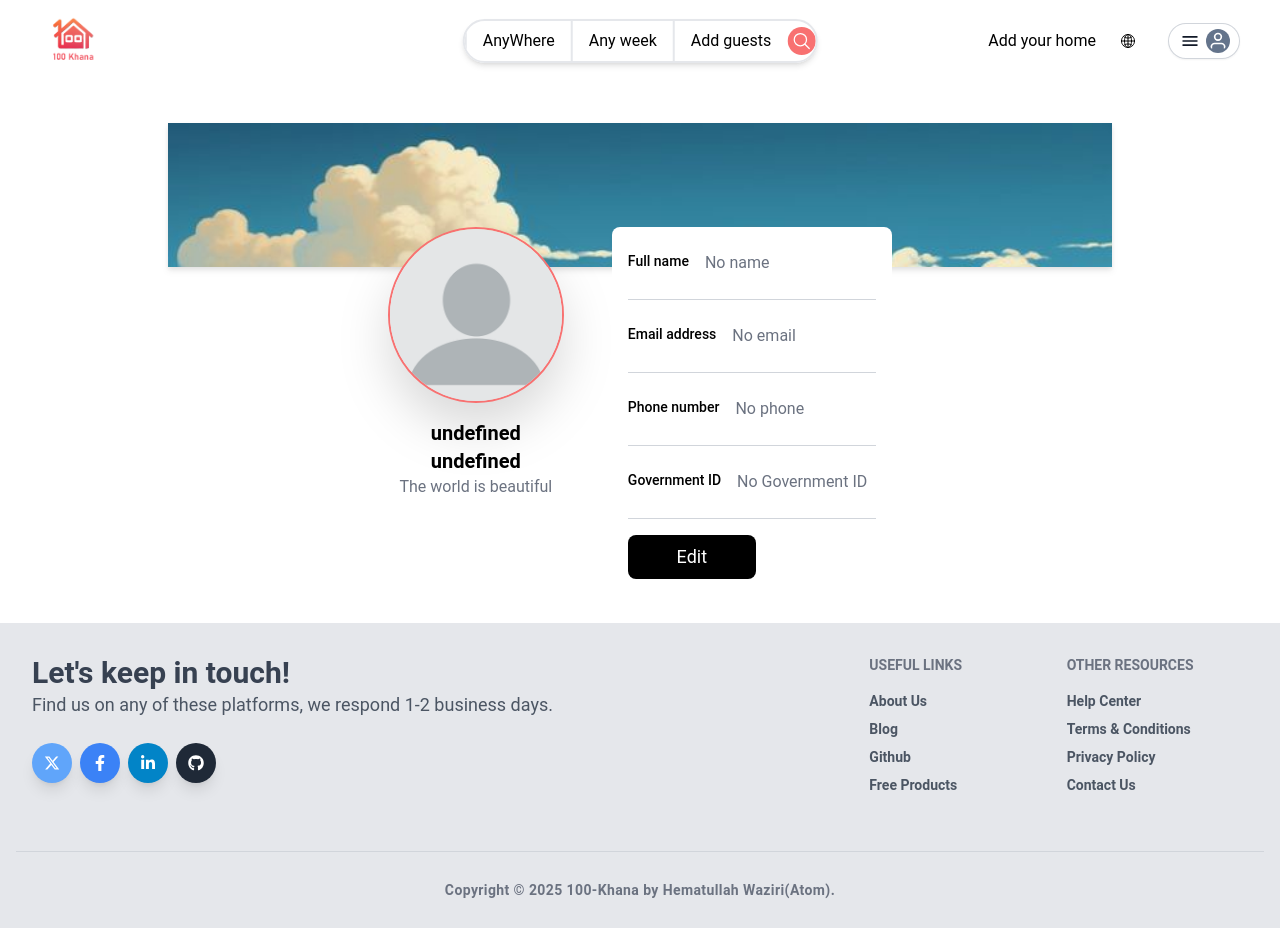
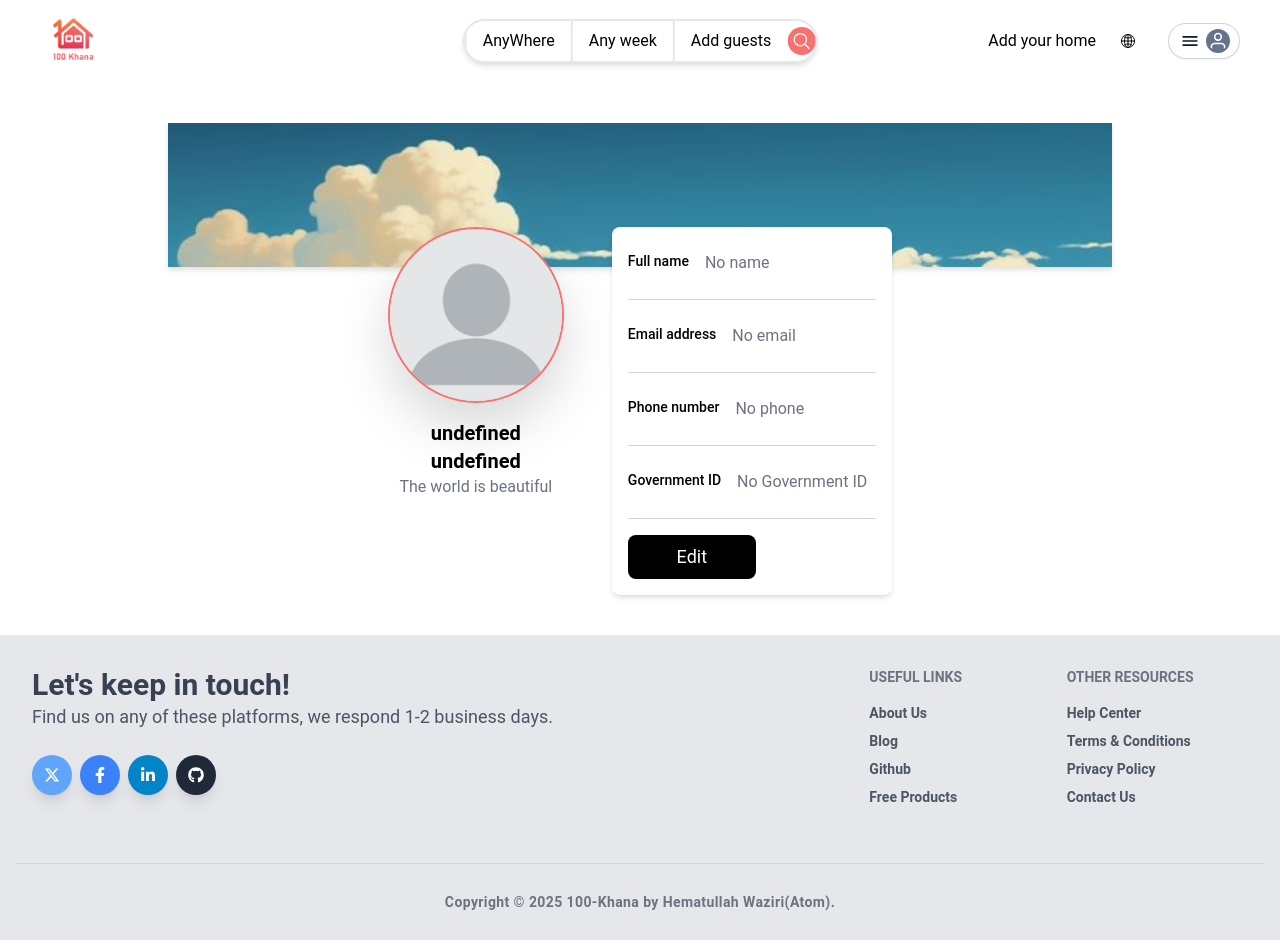
Before and after one commit to hematw/100_Khana-Frontend, a React (Vite) app: page /profile/me in a window 1280 px wide. Built offline with nearby package versions, Linux system fonts and the light colour scheme; no server answers; sample sign-in values are in the browser's storage; a web font is replaced by a local one.

Commit message:
profile page layout chane

```diff
--- a/src/pages/Profile.tsx
+++ b/src/pages/Profile.tsx
@@ -118,7 +118,7 @@ export default function Profile() {
                   ref={fileInputRef} // Attach the ref for file upload
                   accept="image/*"
                 /> */}
-                  <div>
+                  <div className="shadow-md">
                     <div className="w-5xl">
                       <InputGroup
                         label="Full name"
@@ -255,7 +255,7 @@ export default function Profile() {
                   </div>
 
                 </div>
-                <div className="w-full bg-white px-4 rounded-lg z-10">
+                <div className="w-full bg-white px-4 rounded-lg z-10 shadow-md pb-4">
                   <ul className="w-5xl">
                     <li className="flex gap-4 items center border-b border-gray-300 py-6">
                       <div className="flex justify-between">
```
